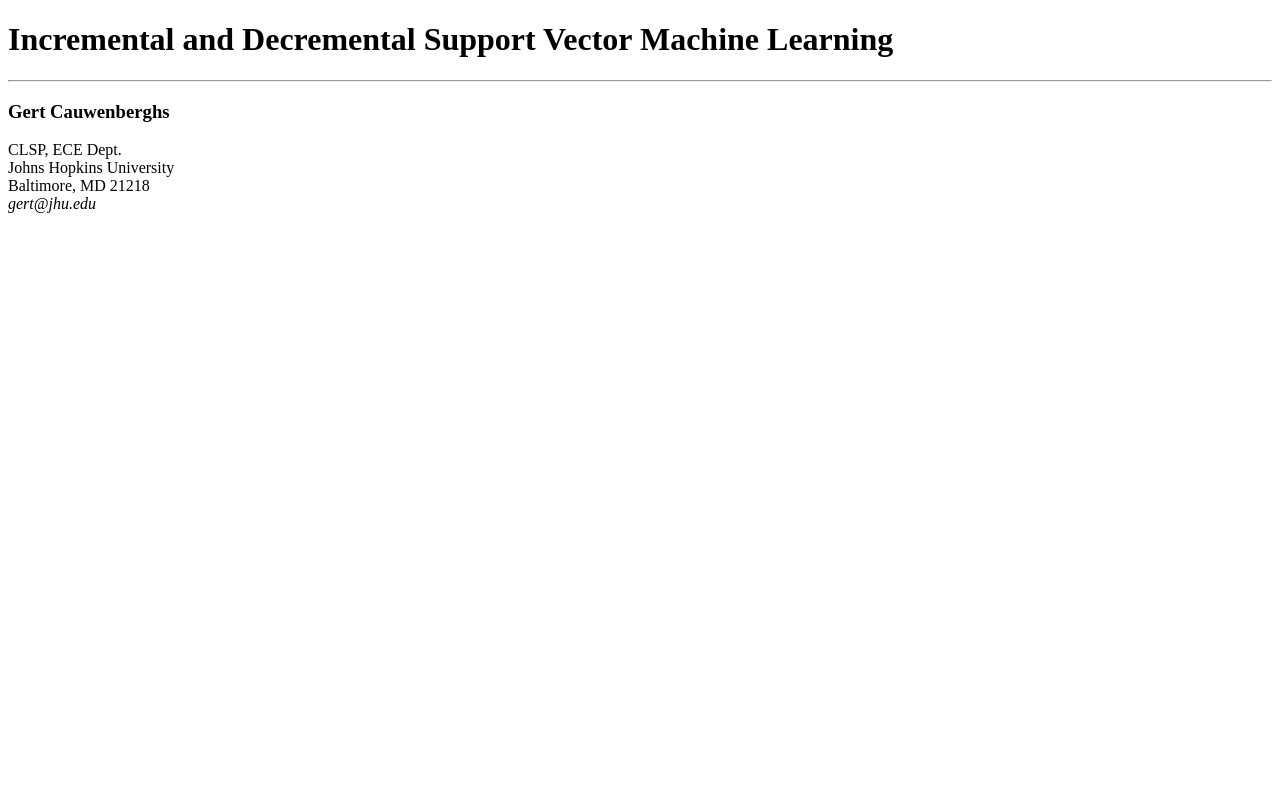
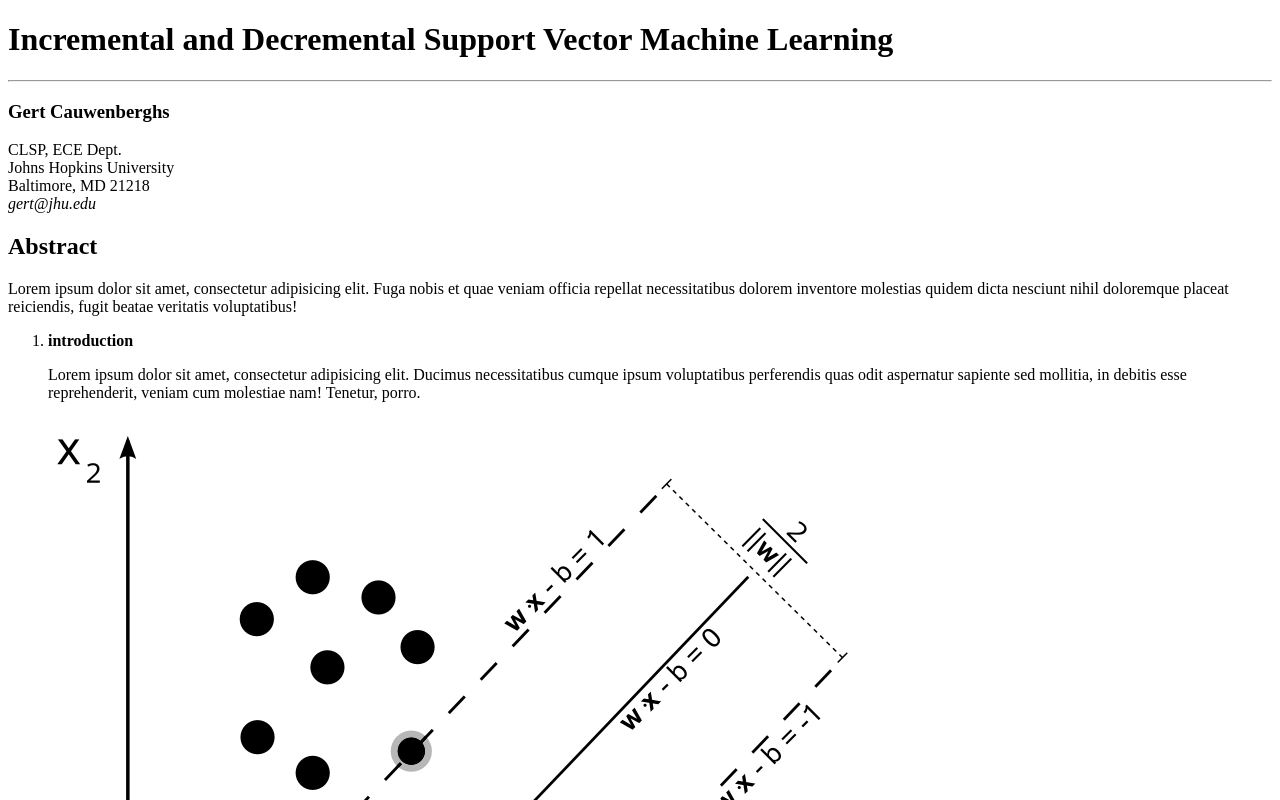
Before and after one commit to Roberto-Salvati88/scientific-paper, a plain HTML site: page index.html in a window 1280 px wide. Shown: the top 800 px of the page. Drawn offline with Linux system fonts and the light colour scheme.

Commit message:
scientific paper

```diff
--- a/index.html
+++ b/index.html
@@ -22,5 +22,23 @@
             </p>
         </header>
 
+        <main>
+            <!-- Abstract  -->
+             <h2>Abstract</h2>
+             <p>
+                Lorem ipsum dolor sit amet, consectetur adipisicing elit. Fuga nobis et quae veniam officia repellat necessitatibus dolorem inventore molestias quidem dicta nesciunt nihil doloremque placeat reiciendis, fugit beatae veritatis voluptatibus!
+             </p>
+             <ol>
+                <li>
+                    <strong>introduction</strong>
+                    <p>
+                        Lorem ipsum dolor sit amet, consectetur adipisicing elit. Ducimus necessitatibus cumque ipsum voluptatibus perferendis quas odit aspernatur sapiente sed mollitia, in debitis esse reprehenderit, veniam cum molestiae nam! Tenetur, porro.
+                    </p>
+                    <br>
+                    <img src="img/Macchine a vettori di supporto.png" alt="Macchine a vettori di supporto">
+                </li>
+             </ol>
+        </main>
+
 </body>
 </html>
```
Also changed, not shown: img/Macchine a vettori di supporto.png (added), 1 other file.
